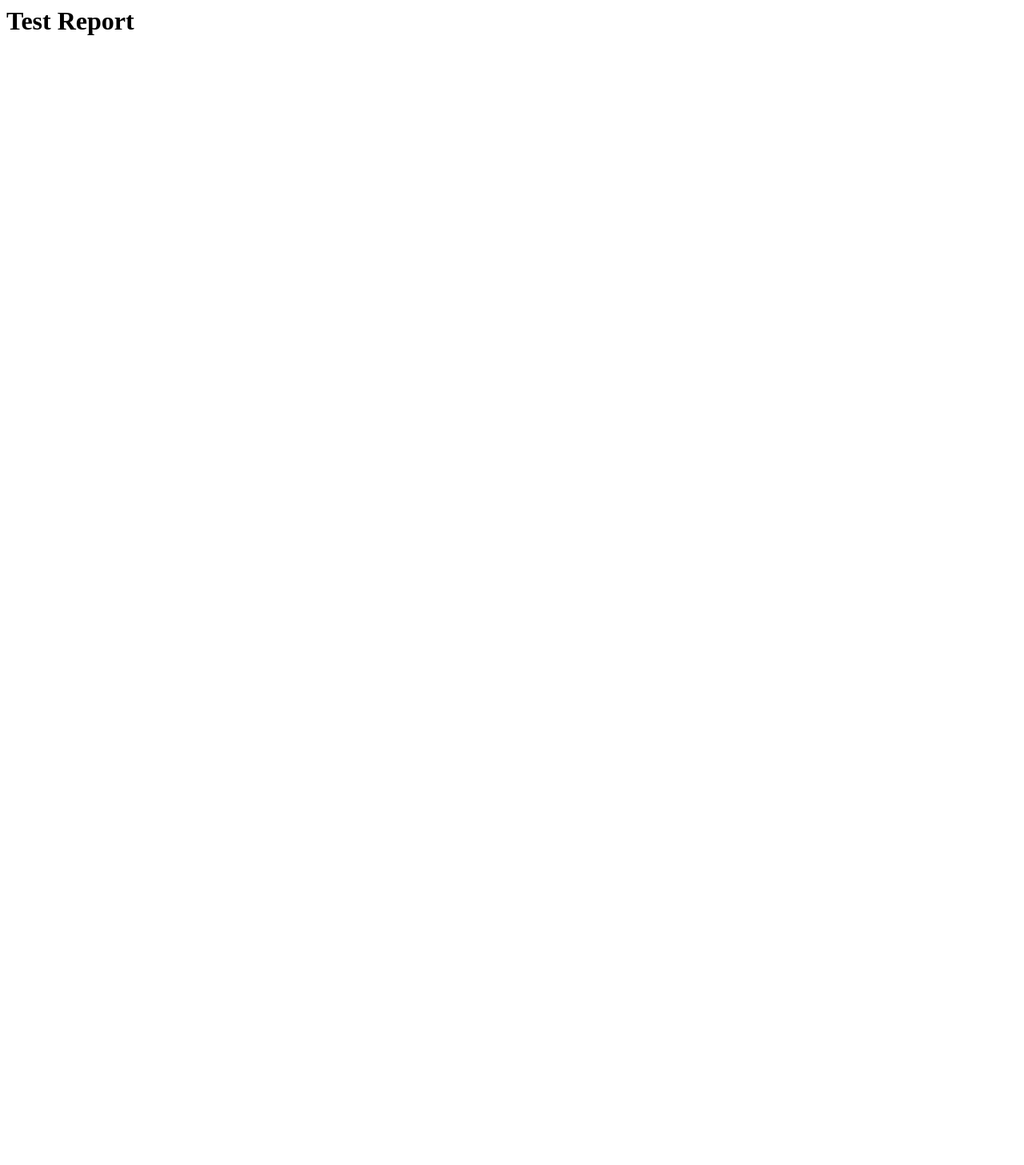
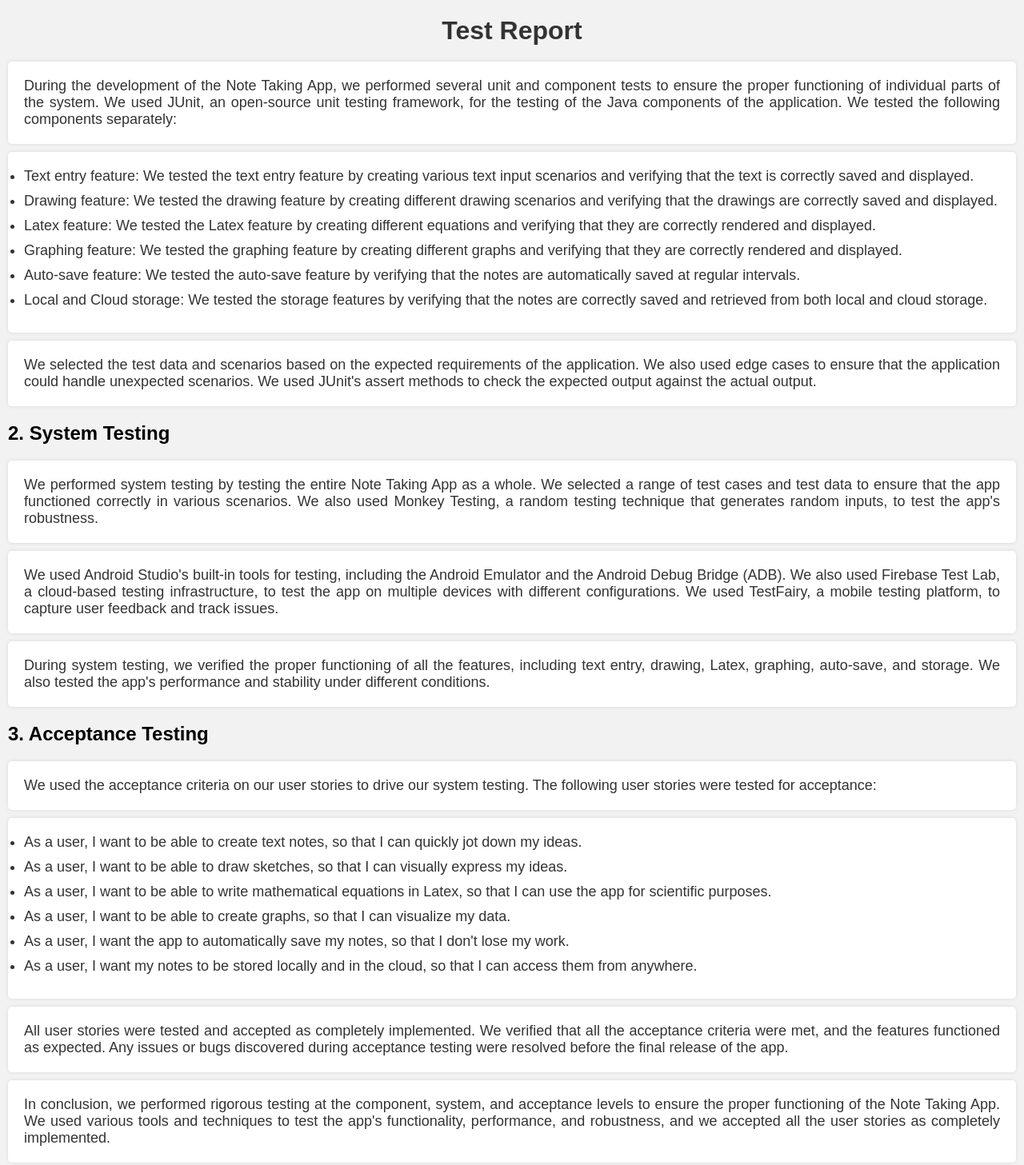
Before and after one commit to Yousif012/JavateersProjectSite, a plain HTML site: page testreport.html in a window 1280 px wide. Shown: the whole page at 80% size. Before the commit the page ends 800 px from the top, so only its background shows below. Drawn offline with Linux system fonts and the light colour scheme.

Commit message:
Update testreport.html

```diff
--- a/testreport.html
+++ b/testreport.html
@@ -1 +1,43 @@
+<!DOCTYPE html>
+<html>
+<head>
+    <meta charset='utf-8'>
+    <meta http-equiv='X-UA-Compatible' content='IE=edge'>
+    <title>Note Taking App</title>
+    <meta name='viewport' content='width=device-width, initial-scale=1'>
+    <link rel='stylesheet' type='text/css' media='screen' href='style.css'>
+</head>
+<body>
+
 <h1>Test Report</h1>
+
+<p>During the development of the Note Taking App, we performed several unit and component tests to ensure the proper functioning of individual parts of the system. We used JUnit, an open-source unit testing framework, for the testing of the Java components of the application. We tested the following components separately:</p>
+    <ul>
+        <li>Text entry feature: We tested the text entry feature by creating various text input scenarios and verifying that the text is correctly saved and displayed.</li>
+        <li>Drawing feature: We tested the drawing feature by creating different drawing scenarios and verifying that the drawings are correctly saved and displayed.</li>
+        <li>Latex feature: We tested the Latex feature by creating different equations and verifying that they are correctly rendered and displayed.</li>
+        <li>Graphing feature: We tested the graphing feature by creating different graphs and verifying that they are correctly rendered and displayed.</li>
+        <li>Auto-save feature: We tested the auto-save feature by verifying that the notes are automatically saved at regular intervals.</li>
+        <li>Local and Cloud storage: We tested the storage features by verifying that the notes are correctly saved and retrieved from both local and cloud storage.</li>
+ </ul>
+<p>We selected the test data and scenarios based on the expected requirements of the application. We also used edge cases to ensure that the application could handle unexpected scenarios. We used JUnit's assert methods to check the expected output against the actual output.</p>
+<h2>2. System Testing</h2>
+<p>We performed system testing by testing the entire Note Taking App as a whole. We selected a range of test cases and test data to ensure that the app functioned correctly in various scenarios. We also used Monkey Testing, a random testing technique that generates random inputs, to test the app's robustness.</p>
+<p>We used Android Studio's built-in tools for testing, including the Android Emulator and the Android Debug Bridge (ADB). We also used Firebase Test Lab, a cloud-based testing infrastructure, to test the app on multiple devices with different configurations. We used TestFairy, a mobile testing platform, to capture user feedback and track issues.</p>
+<p>During system testing, we verified the proper functioning of all the features, including text entry, drawing, Latex, graphing, auto-save, and storage. We also tested the app's performance and stability under different conditions.</p>
+
+<h2>3. Acceptance Testing</h2>
+<p>We used the acceptance criteria on our user stories to drive our system testing. The following user stories were tested for acceptance:</p>
+<ul>
+    <li>As a user, I want to be able to create text notes, so that I can quickly jot down my ideas.</li>
+    <li>As a user, I want to be able to draw sketches, so that I can visually express my ideas.</li>
+    <li>As a user, I want to be able to write mathematical equations in Latex, so that I can use the app for scientific purposes.</li>
+    <li>As a user, I want to be able to create graphs, so that I can visualize my data.</li>
+    <li>As a user, I want the app to automatically save my notes, so that I don't lose my work.</li>
+    <li>As a user, I want my notes to be stored locally and in the cloud, so that I can access them from anywhere.</li>
+</ul>
+
+<p>All user stories were tested and accepted as completely implemented. We verified that all the acceptance criteria were met, and the features functioned as expected. Any issues or bugs discovered during acceptance testing were resolved before the final release of the app.</p>
+<p>In conclusion, we performed rigorous testing at the component, system, and acceptance levels to ensure the proper functioning of the Note Taking App. We used various tools and techniques to test the app's functionality, performance, and robustness, and we accepted all the user stories as completely implemented.</p>
+</body>
+</html>
```
